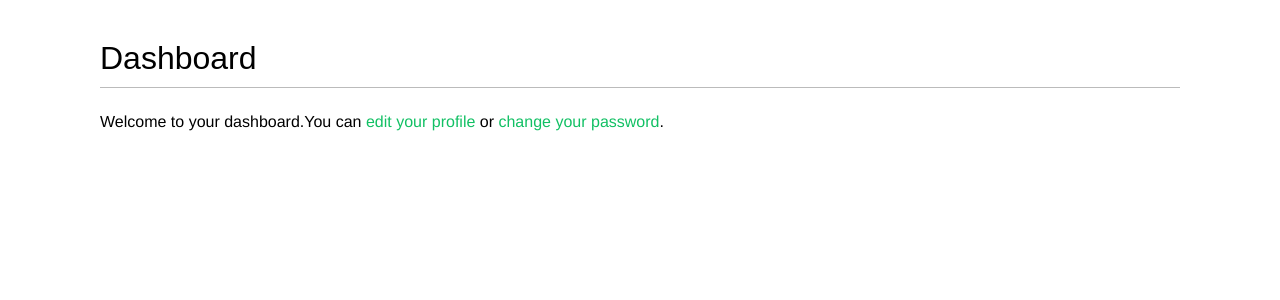
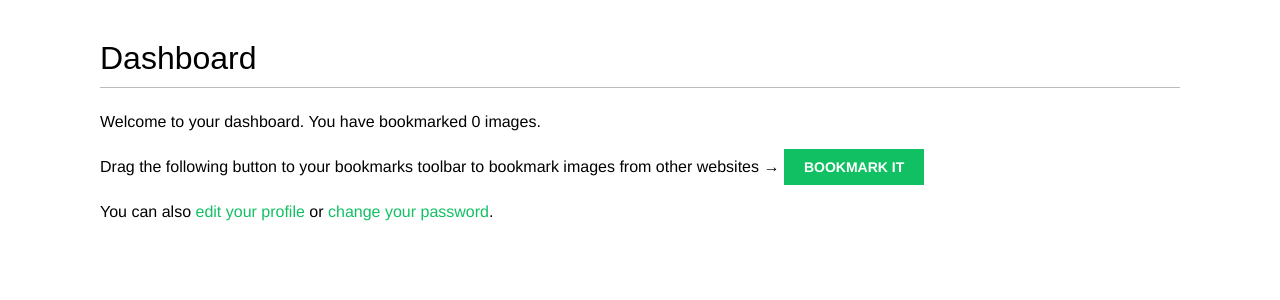
Before and after one commit to keer2345/DjangoByExample, a Django app: page /account/ in a window 1280 px wide. Shown: the part 48-348 px from the top of the page. Run offline with Django 3.2, Linux system fonts and the light colour scheme; the visitor is signed in with stand-in values (Sample User, id 1); data that the repository does not hold is empty; some web fonts are replaced.

Commit message:
image/detial.html

```diff
--- a/bookmarks/account/templates/account/dashboard.html
+++ b/bookmarks/account/templates/account/dashboard.html
@@ -4,7 +4,24 @@
 {% endblock %}
 {% block content %}
     <h1>Dashboard</h1>
-    <p>Welcome to your dashboard.You can <a href="{% url "edit" %}">edit
-        your profile</a> or <a href="{% url "password_change" %}">change your
-        password</a>.</p>
+
+    {% with total_images_created=request.user.images_created.count %}
+        <p>Welcome to your dashboard. You have bookmarked {{ total_images_created }}
+            image{{ total_images_created|pluralize }}.</p>
+    {% endwith %}
+    <p>Drag the following button to your bookmarks toolbar to bookmark
+        images from other websites →
+        {#        <a href="javascript:{% include " bookmarklet_launcher.js" %}" class="button">#}
+        {#            Bookmark it#}
+        {#        </a>#}
+        <a href="{% url "images:create_pre" %}" class="button">
+            Bookmark it
+        </a>
+    <p>
+    <p>You can also <a href="{% url "edit" %}">edit your profile</a> or
+        <a href="{% url "password_change" %}">change your password</a>.<p>
+
+    {#    <p>Welcome to your dashboard.You can <a href="{% url "edit" %}">edit#}
+    {#        your profile</a> or <a href="{% url "password_change" %}">change your#}
+    {#        password</a>.</p>#}
 {% endblock %}
--- a/bookmarks/images/urls.py
+++ b/bookmarks/images/urls.py
@@ -5,4 +5,5 @@ from images import views
 urlpatterns = [
     url(r'^create_pre/$', views.image_create_pre, name='create_pre'),
     url(r'^create/$', views.image_create, name='create'),
+    url(r'^detail/(?P<id>\d+)/(?P<slug>[-\w]+)/$', views.image_detail, name='detail'),
 ]
```
Also changed, not shown: bookmarks/images/templates/images/image/detail.html (added, +28 -0 lines), bookmarks/images/views.py (+10 -1 lines).
